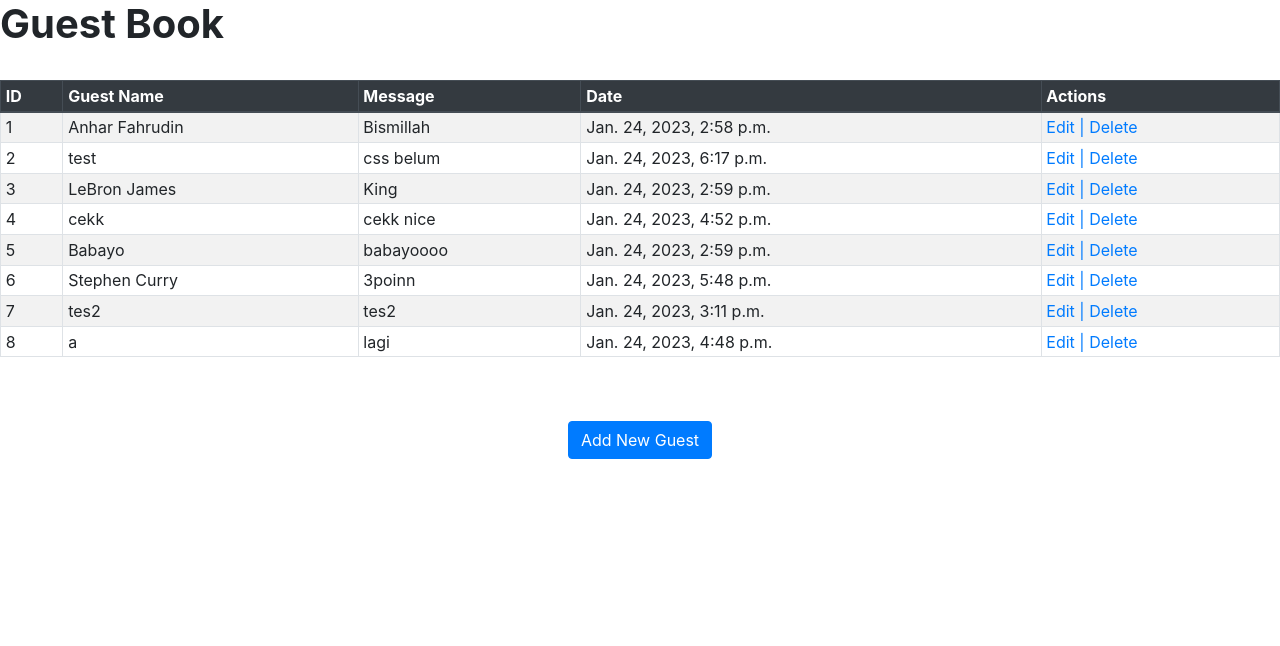
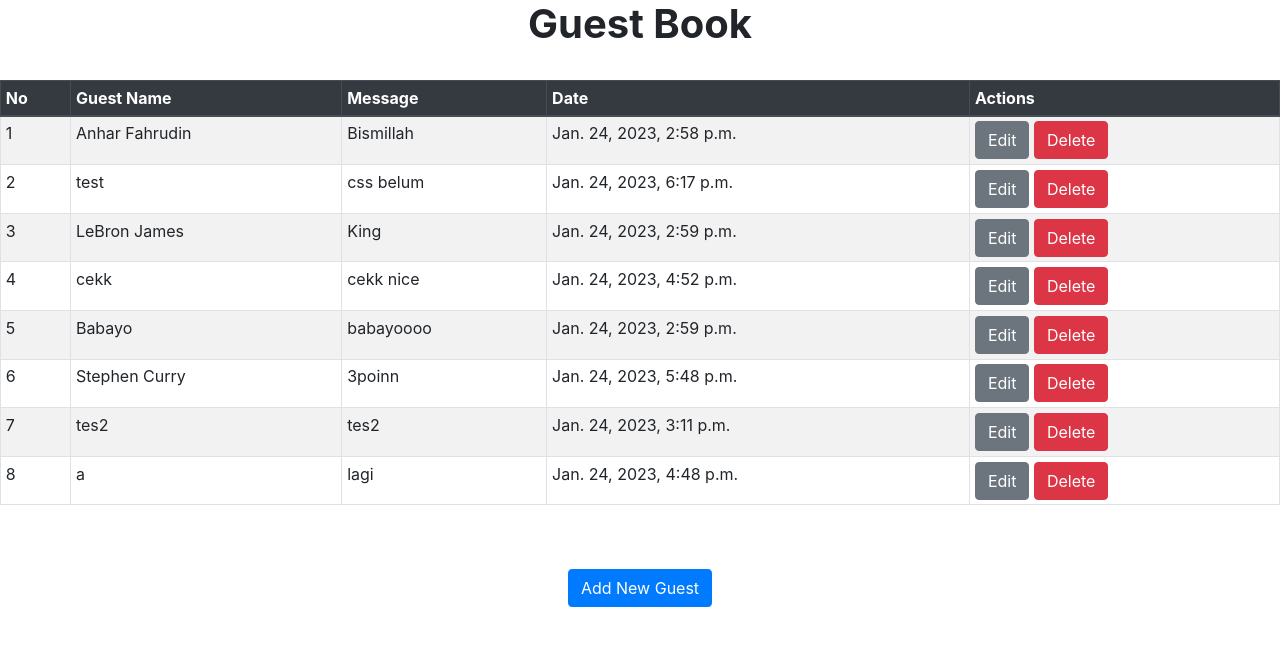
Before and after one commit to anharfhdn/guest-book-using-django4.1, a Django app: page /show in a window 1280 px wide. Shown: the top 646 px of the page. Run offline with Django 4.2, Linux system fonts and the light colour scheme; data comes from the database, SQL or seed files in the repository; both versions use the stored data as it was before the commit; some libraries are stand-ins or nearby versions.

Commit message:
finish simple guestbook

```diff
--- a/guestbook_base/tamu/templates/edit.html
+++ b/guestbook_base/tamu/templates/edit.html
@@ -1,5 +1,5 @@
 
-<html>
+<!DOCTYPE html>
 <html lang="en">
 <head>
     <meta charset="UTF-8">
@@ -8,7 +8,6 @@
     <link rel="stylesheet" href="https://stackpath.bootstrapcdn.com/bootstrap/4.4.1/css/bootstrap.min.css" integrity="sha384-Vkoo8x4CGsO3+Hhxv8T/Q5PaXtkKtu6ug5TOeNV6gBiFeWPGFN9MuhOf23Q9Ifjh" crossorigin="anonymous">
     <script src="https://stackpath.bootstrapcdn.com/bootstrap/4.4.1/js/bootstrap.min.js" integrity="sha384-wfSDF2E50Y2D1uUdj0O3uMBJnjuUD4Ih7YwaYd1iqfktj0Uod8GCExl3Og8ifwB6" crossorigin="anonymous"></script>
     <link rel="stylesheet" type="text/css" href="https://cdn.datatables.net/1.10.20/css/dataTables.bootstrap4.min.css">
-
 
     </head>
 <body>
@@ -35,8 +34,8 @@
     <div class="col-sm-4">
         <input type="text" name="message" id="message" required maxlength="254" value="{{ tamu.message }}" />
     </div>
+  </div>
 
-  </div>
   <div class="form-group row">
     <label class="col-sm-1 col-form-label"></label>
     <div class="col-sm-4">
--- a/guestbook_base/tamu/templates/show.html
+++ b/guestbook_base/tamu/templates/show.html
@@ -1,5 +1,5 @@
 
-<html>
+<!DOCTYPE html>
 <html lang="en">
 <head>
     <meta charset="UTF-8">
@@ -9,16 +9,14 @@
     <script src="https://stackpath.bootstrapcdn.com/bootstrap/4.4.1/js/bootstrap.min.js" integrity="sha384-wfSDF2E50Y2D1uUdj0O3uMBJnjuUD4Ih7YwaYd1iqfktj0Uod8GCExl3Og8ifwB6" crossorigin="anonymous"></script>
     <link rel="stylesheet" type="text/css" href="https://cdn.datatables.net/1.10.20/css/dataTables.bootstrap4.min.css">
 
-
-
 </head>
 <body>
-    <h1><strong>Guest Book</strong></h1>
+    <h1 align="center"><strong>Guest Book</strong></h1>
     <br>
     <table class="table table-striped table-bordered table-sm">
     <thead class="thead-dark">
     <tr>
-        <th>ID </th>
+        <th>No </th>
         <th>Guest Name </th>
         <th>Message </th>
         <th>Date </th>
@@ -33,8 +31,8 @@
         <td>{{ showtamu.message }}</td>
         <td>{{ showtamu.date }}</td>
         <td>
-            <a href="/edit/{{ showtamu.id }}"><span class="glyphicon glyphicon-pencil" >Edit | </span></a>
-            <a href="/delete/{{ showtamu.id }}">Delete</a>
+            <a href="/edit/{{ showtamu.id }}"><span class="btn btn-secondary" >Edit</span></a>
+            <a href="/delete/{{ showtamu.id }}"><span class="btn btn-danger" >Delete</span></a>
         </td>
     </tr>
 {% endfor %}
@@ -45,13 +43,11 @@
 <br>
 <center><a href="/reqtamu" class="btn btn-primary">Add New Guest</a></center>
 
-
 <script type="text/javascript" src="https://code.jquery.com/jquery-3.3.1.js"></script>
 <script src="https://code.jquery.com/jquery-3.4.1.slim.min.js" integrity="sha384-J6qa4849blE2+poT4WnyKhv5vZF5SrPo0iEjwBvKU7imGFAV0wwj1yYfoRSJoZ+n" crossorigin="anonymous"></script>
 <script src="https://cdn.jsdelivr.net/npm/popper.js@1.16.0/dist/umd/popper.min.js" integrity="sha384-Q6E9RHvbIyZFJoft+2mJbHaEWldlvI9IOYy5n3zV9zzTtmI3UksdQRVvoxMfooAo" crossorigin="anonymous"></script>
 <script type="text/javascript" src="https://cdn.datatables.net/1.10.20/js/jquery.dataTables.min.js"></script>
 <script type="text/javascript" src="https://cdn.datatables.net/1.10.20/js/dataTables.bootstrap4.min.js"></script>
 
-
 </body>
 </html>
```
Also changed, not shown: guestbook_base/tamu/templates/index.html (+6 -8 lines), guestbook_base/db.sqlite3 (deleted), guestbook_base/tamu/migrations/0001_initial.py (deleted). Lines whose indentation alone changed are shown as unchanged.
